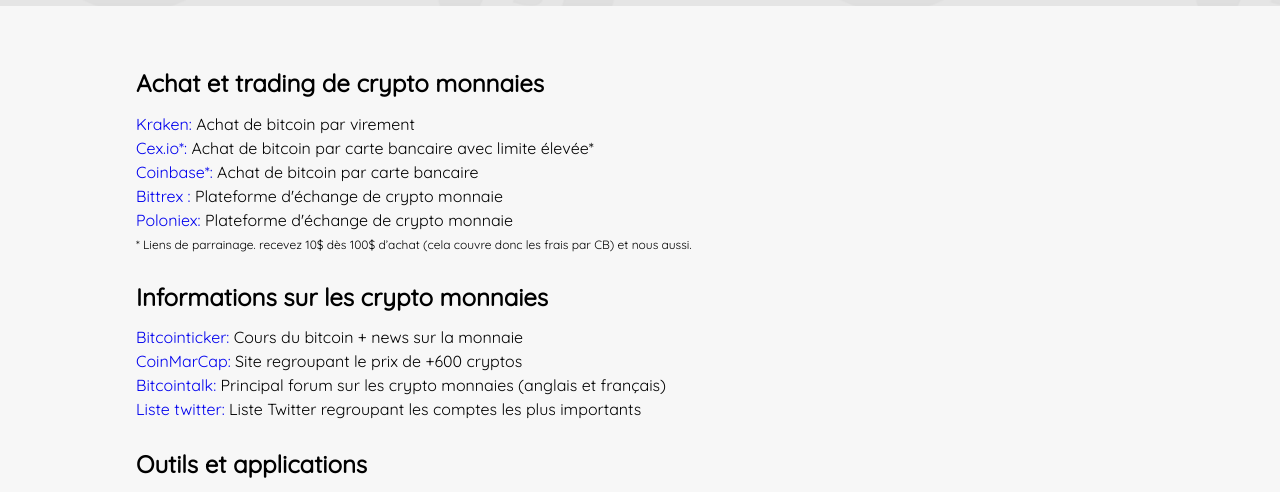
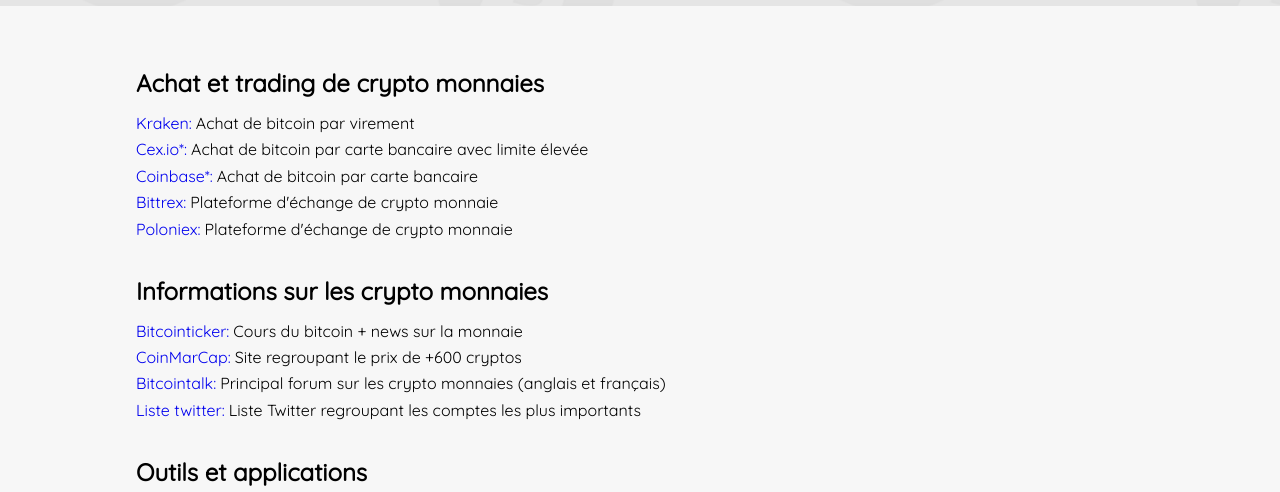
Before and after one commit to LaBaleineFr/LaBaleineWebsite, a Nuxt app: page /ressources in a window 1280 px wide. Shown: the part 460-952 px from the top of the page. Built offline with nearby package versions, Linux system fonts and the light colour scheme.

Commit message:
Refactor of resource page
Move data of ressource page to a json file.
It allows to have a cleaner Ressource component,
and easily add new roussources.

```diff
--- a/data/index.js
+++ b/data/index.js
@@ -1,15 +1,20 @@
 import axios from 'axios';
+import ressources from './ressources';
 
-var axiosInstance = axios.create({
+var baleineBotApi = axios.create({
   baseURL: 'https://api.baleine.036.fr'
 });
 
+async function getGlossary(){
+  const glossary = await baleineBotApi.get('/word-definitions');
+  return glossary.data;
+}
 
-async function getGlossary(limit){
-  const glossary = await axiosInstance.get('/word-definitions');
-  return glossary.data;
+function getRessources(){
+  return ressources;
 }
 
 export {
   getGlossary,
+  getRessources,
 };
--- /dev/null
+++ b/data/ressources.json
@@ -0,0 +1,72 @@
+[
+  {
+    "title": "Achat et trading de crypto monnaies",
+    "links": [
+      {
+        "name": "Kraken",
+        "url": "https://www.kraken.com/",
+        "description": "Achat de bitcoin par virement"
+      },
+      {
+        "name": "Cex.io*",
+        "url": "https://cex.io/r/0/up104814358/0/",
+        "description": "Achat de bitcoin par carte bancaire avec limite élevée"
+      },
+      {
+        "name": "Coinbase*",
+        "url": "https://goo.gl/ApG4V7",
+        "description": "Achat de bitcoin par carte bancaire"
+      },
+      {
+        "name": "Bittrex",
+        "url": "https://bittrex.com/",
+        "description": "Plateforme d'échange de crypto monnaie"
+      },
+      {
+        "name": "Poloniex",
+        "url": "https://poloniex.com/",
+        "description": "Plateforme d'échange de crypto monnaie"
+      }
+    ]
+  },
+  {
+    "title": "Informations sur les crypto monnaies",
+    "links": [
+      {
+        "name": "Bitcointicker",
+        "url": "http://bitcointicker.co/news/",
+        "description": "Cours du bitcoin + news sur la monnaie"
+      },
+      {
+        "name": "CoinMarCap",
+        "url": "https://coinmarketcap.com/",
+        "description": "Site regroupant le prix de +600 cryptos"
+      },
+      {
+        "name": "Bitcointalk",
+        "url": "https://bitcointalk.org",
+        "description": "Principal forum sur les crypto monnaies (anglais et français)"
+      },
+      {
+        "name": "Liste twitter",
+        "url": "https://twitter.com/brykou/lists/crypto",
+        "description": "Liste Twitter regroupant les comptes les plus importants"
+      }
+    ]
+  },
+  {
+    "title": "Outils et applications",
+    "links": [
+      {
+        "name": "Projection des gains",
+        "url": "/cryptoProjectionBaleine.xlsx",
+        "description": "Tableur excel permettant de suivre et d'estimer ses gains futurs"
+      },
+      {
+        "name": "Blockfolio",
+        "url": "http://blockfolio.com/",
+        "description": "Application mobile permettant de suivre le cours des crypto monnaies"
+      }
+    ]
+  }
+]
--- a/pages/ressources.vue
+++ b/pages/ressources.vue
@@ -1,57 +1,28 @@
 <template>
   <div class="mw8 mb5 center ph4 ph2-l">
-    <h2 class="mb3">Achat et trading de crypto monnaies</h2>
-    <ul>
-      <li class="list lh-title mb1">
-        <a class="link dim" href="https://www.kraken.com/" target="blank">Kraken: </a>Achat de bitcoin par virement
-      </li>
-      <li class="list lh-title mb1">
-        <a class="link dim" href="https://cex.io/r/0/up104814358/0/" target="blank">Cex.io*: </a>Achat de bitcoin par carte bancaire avec limite élevée*
-      </li>
-      <li class="list lh-title mb1">
-        <a class="link dim" href="https://goo.gl/ApG4V7" target="blank">Coinbase*: </a>Achat de bitcoin par carte bancaire
-      </li>
-      <li class="list lh-title mb1">
-        <a class="link dim" href="https://bittrex.com/" target="blank">Bittrex	: </a>Plateforme d'échange de crypto monnaie
-      </li>
-      <li class="list lh-title mb1">
-        <a class="link dim" href="https://poloniex.com/" target="blank">Poloniex: </a>Plateforme d'échange de crypto monnaie
-      </li>
-    </ul>
-    <div class="f7 mt2 mb4">* Liens de parrainage. recevez 10$ dès 100$ d’achat (cela couvre donc les frais par CB) et nous aussi.</div>
-
-    <h2 class="mb3">Informations sur les crypto monnaies</h2>
-    <ul class="mb4">
-      <li class="list lh-title mb1">
-        <a class="link dim" href="http://bitcointicker.co/news/" target="blank">Bitcointicker: </a>Cours du bitcoin + news sur la monnaie
-      </li>
-      <li class="list lh-title mb1">
-        <a class="link dim" href="https://coinmarketcap.com/" target="blank">CoinMarCap: </a>Site regroupant le prix de +600 cryptos
-      </li>
-      <li class="list lh-title mb1">
-        <a class="link dim" href="https://bitcointalk.org" target="blank">Bitcointalk: </a>Principal forum sur les crypto monnaies (anglais et français)
-      </li>
-      <li class="list lh-title mb1">
-        <a class="link dim" href="https://twitter.com/brykou/lists/crypto" target="blank">Liste twitter: </a>Liste Twitter regroupant les comptes les plus importants
-      </li>
-    </ul>
-
-    <h2 class="mb3">Outils et applications</h2>
-    <ul>
-      <li class="list lh-title mb1">
-        <a class="link dim" href="/cryptoProjectionBaleine.xlsx" target="blank">Projection des gains: </a>Tableur excel permettant de suivre et d'estimer ses gains futurs
-      </li>
-      <li class="list lh-title mb1">
-        <a class="link dim" href="http://blockfolio.com/" target="blank">Blockfolio: </a>Application mobile permettant de suivre le cours des crypto monnaies
-      </li>
-    </ul>
+    <div class="mb4" v-for="ressource in ressources">
+      <h2 class="mb3">{{ressource.title}}</h2>
+      <dl v-for="link in ressource.links">
+        <dt class="list mb2 mr1 dib">
+          <a class="link dim" :href="link.url" target="blank">{{link.name}}: </a>
+        </dt>
+        <dd class="dib">{{link.description}}</dd>
+      </dl>
+    </div>
+    <div class="f7">* Liens de parrainage. recevez 10$ dès 100$ d’achat (cela couvre donc les frais par CB) et nous aussi.</div>
   </div>
 </template>
 
 <script>
 import config from '../project.config.js';
+import { getRessources } from '../data';
 
 export default {
+  data() {
+    return {
+      ressources: getRessources(),
+    }
+  },
   head () {
     return {
       title: `${config.siteName} - Ressources et liens utiles - ${config.headline}`,
```
